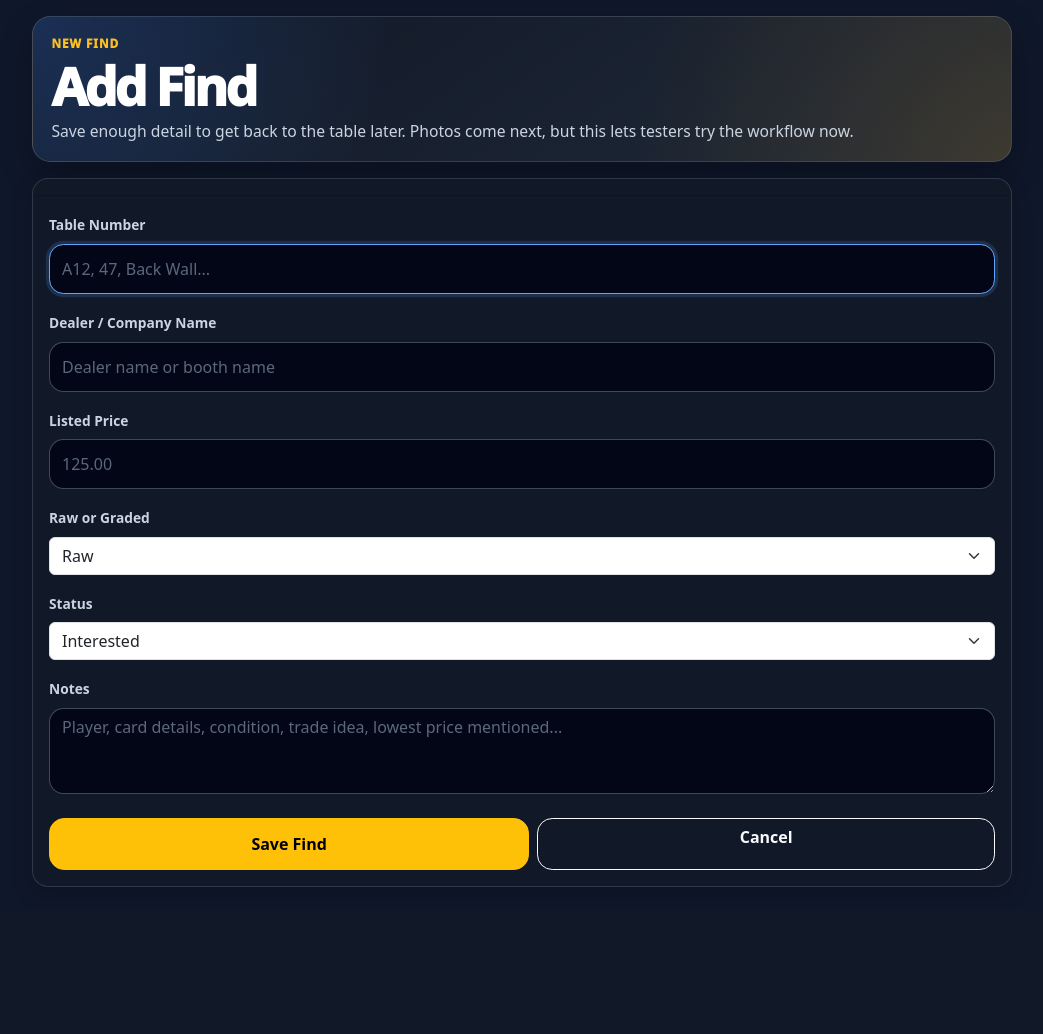
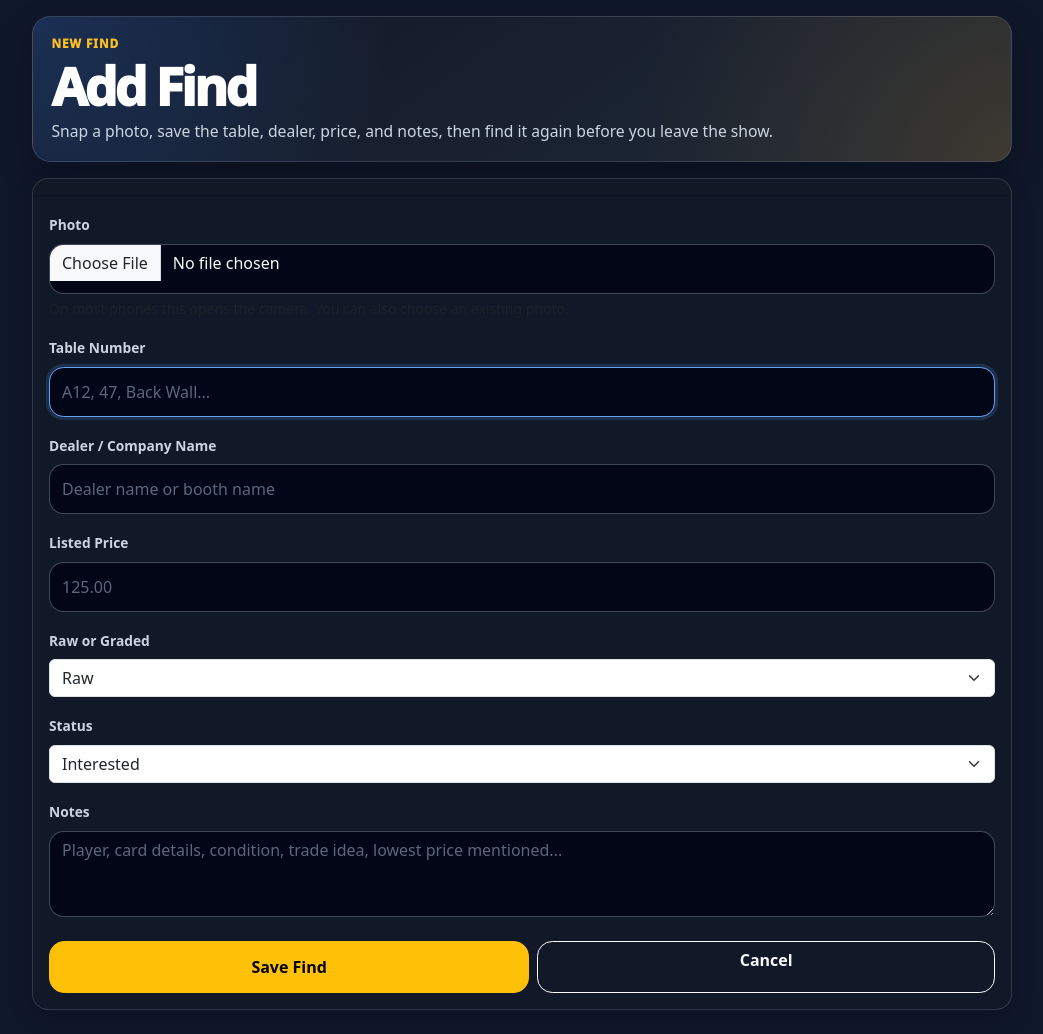
Before and after one commit to BTCDynamics/ShowScout, a Flask app: template templates/add_find.html in a window 1280 px wide. Shown: the part 59-1093 px from the top of the page, without its empty margins (118-1161 px from the left). Before the commit the page ends 946 px from the top, so only its background shows below. Run offline with Flask 3, Linux system fonts and the light colour scheme; the template is opened without the code that fills it, so the values that code supplies are empty.

Commit message:
Describe changes

```diff
--- a/app.py
+++ b/app.py
@@ -1,14 +1,30 @@
+import os
+import uuid
+from pathlib import Path
+
 from flask import Flask, render_template, request, redirect, url_for, flash
 from sqlalchemy import inspect, text
+from werkzeug.utils import secure_filename
 
 from models import db, Show, Find
 
 
 app = Flask(__name__)
-app.secret_key = "showscout-dev-secret"
+app.secret_key = os.environ.get("SHOWSCOUT_SECRET_KEY", "showscout-dev-secret")
 
-app.config["SQLALCHEMY_DATABASE_URI"] = "sqlite:///showscout.db"
+BASE_DIR = Path(__file__).resolve().parent
+UPLOAD_FOLDER = BASE_DIR / "static" / "uploads"
+UPLOAD_FOLDER.mkdir(parents=True, exist_ok=True)
+
+app.config["SQLALCHEMY_DATABASE_URI"] = os.environ.get(
+    "SHOWSCOUT_DATABASE_URL",
+    "sqlite:///showscout.db",
+)
 app.config["SQLALCHEMY_TRACK_MODIFICATIONS"] = False
+app.config["UPLOAD_FOLDER"] = str(UPLOAD_FOLDER)
+app.config["MAX_CONTENT_LENGTH"] = 8 * 1024 * 1024  # 8 MB upload limit
+
+ALLOWED_IMAGE_EXTENSIONS = {"jpg", "jpeg", "png", "webp", "gif"}
 
 db.init_app(app)
 
@@ -28,6 +44,30 @@
         return None
 
 
+def allowed_image(filename):
+    if not filename or "." not in filename:
+        return False
+    extension = filename.rsplit(".", 1)[1].lower()
+    return extension in ALLOWED_IMAGE_EXTENSIONS
+
+
+def save_find_photo(uploaded_file):
+    """Save uploaded find photo and return filename, or None if no file."""
+    if not uploaded_file or not uploaded_file.filename:
+        return None
+
+    if not allowed_image(uploaded_file.filename):
+        flash("Photo must be JPG, PNG, WEBP, or GIF.")
+        return None
+
+    original_name = secure_filename(uploaded_file.filename)
+    extension = original_name.rsplit(".", 1)[1].lower()
+    filename = f"find-{uuid.uuid4().hex}.{extension}"
+    save_path = UPLOAD_FOLDER / filename
+    uploaded_file.save(save_path)
+    return filename
+
+
 def ensure_database_columns():
     """Add newer columns to an existing local SQLite database without wiping data."""
     inspector = inspect(db.engine)
@@ -43,6 +83,12 @@
     if "card_type" not in existing_columns:
         db.session.execute(
             text("ALTER TABLE find ADD COLUMN card_type VARCHAR(30) DEFAULT 'Raw'")
+        )
+        db.session.commit()
+
+    if "image_filename" not in existing_columns:
+        db.session.execute(
+            text("ALTER TABLE find ADD COLUMN image_filename VARCHAR(200)")
         )
         db.session.commit()
 
@@ -114,9 +160,11 @@
         card_type = request.form.get("card_type") or "Raw"
         status = request.form.get("status") or "Interested"
         notes = (request.form.get("notes") or "").strip() or None
+        image_filename = save_find_photo(request.files.get("photo"))
 
         new_find = Find(
             show_id=show.id,
+            image_filename=image_filename,
             table_number=table_number,
             dealer_name=dealer_name,
             price_seen=price_seen,
--- a/templates/add_find.html
+++ b/templates/add_find.html
@@ -7,14 +7,28 @@
     <div class="ss-kicker mb-2">New Find</div>
     <h1 class="ss-title mb-2">Add Find</h1>
     <p class="ss-subtitle mb-0">
-        Save enough detail to get back to the table later. Photos come next, but this lets testers try the workflow now.
+        Snap a photo, save the table, dealer, price, and notes, then find it again before you leave the show.
     </p>
 </div>
 
 <div class="card ss-card">
     <div class="card-header fw-bold">{{ show.name }}</div>
     <div class="card-body">
-        <form method="POST" action="{{ url_for('add_find', show_id=show.id) }}">
+        <form method="POST" action="{{ url_for('add_find', show_id=show.id) }}" enctype="multipart/form-data">
+            <div class="mb-3">
+                <label class="form-label">Photo</label>
+                <input
+                    class="form-control"
+                    type="file"
+                    name="photo"
+                    accept="image/*"
+                    capture="environment"
+                >
+                <div class="form-text text-muted">
+                    On most phones this opens the camera. You can also choose an existing photo.
+                </div>
+            </div>
+
             <div class="mb-3">
                 <label class="form-label">Table Number</label>
                 <input class="form-control" name="table_number" placeholder="A12, 47, Back Wall..." autofocus>
```
Also changed, not shown: templates/find_detail.html (+10 -0 lines), templates/show_detail.html (+18 -1 lines), 2 other files.
